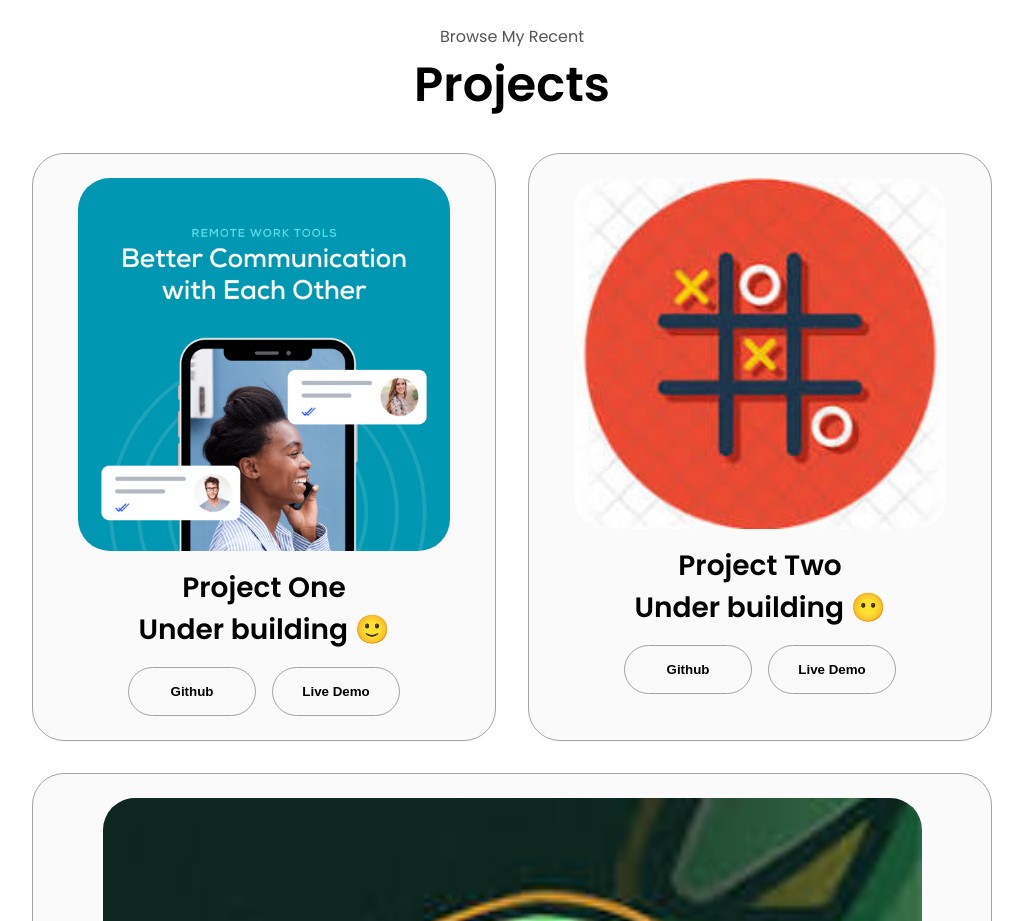
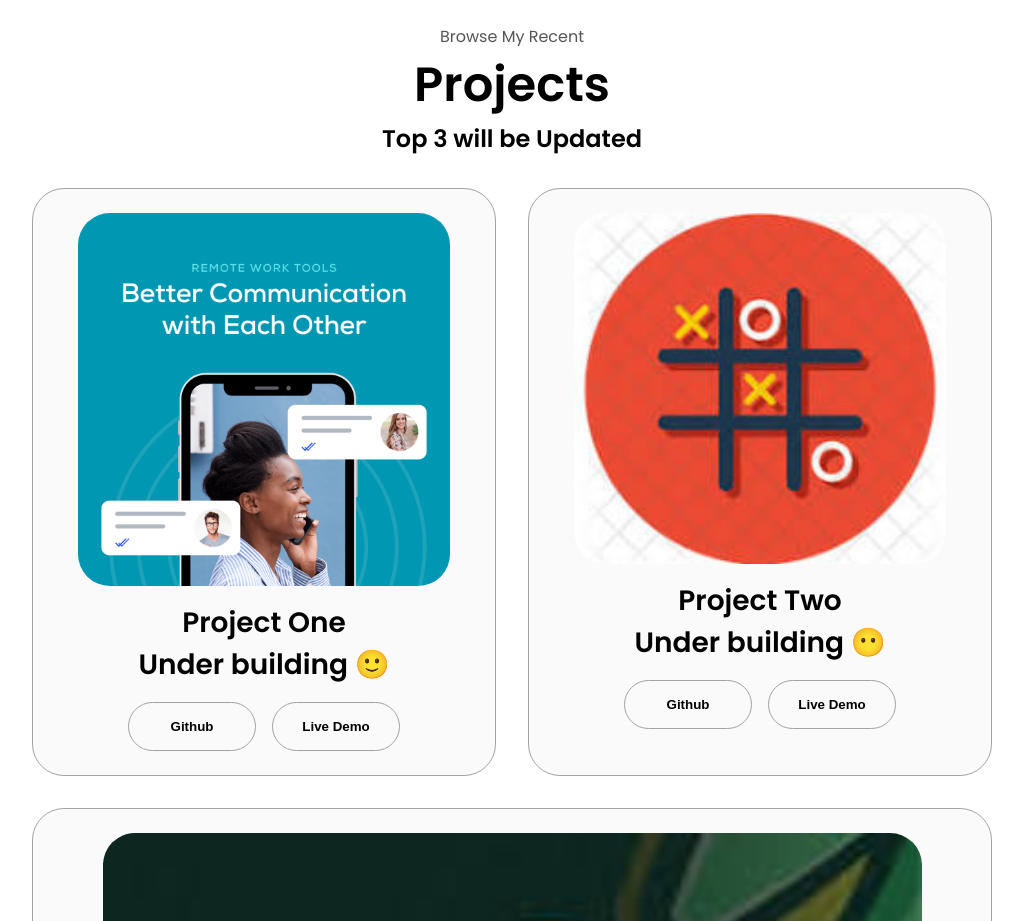
Before and after one commit to Ajaynirm/portfolio2.0, a plain HTML site: page index.html in a window 1280 px wide. Shown: the part 2440-3361 px from the top of the page, without its empty margins (128-1151 px from the left). Drawn offline with Linux system fonts and the light colour scheme.

Commit message:
project updates headings -1

```diff
--- a/index.html
+++ b/index.html
@@ -245,6 +245,7 @@
     <section id="projects">
       <p class="section__text__p1">Browse My Recent</p>
       <h1 class="title">Projects</h1>
+      <h2 style="text-align: center;">Top 3 will be Updated </h2>
       <div class="experience-details-container">
         <div class="about-containers">
           <div class="details-container color-container">
```
